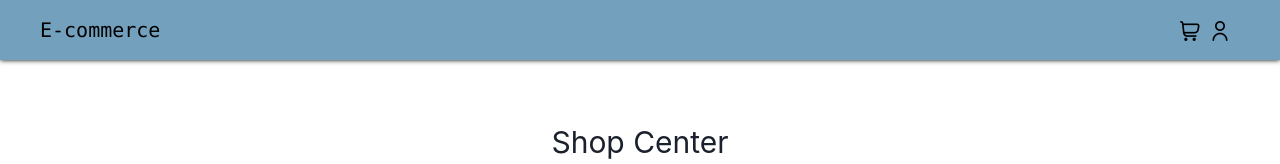
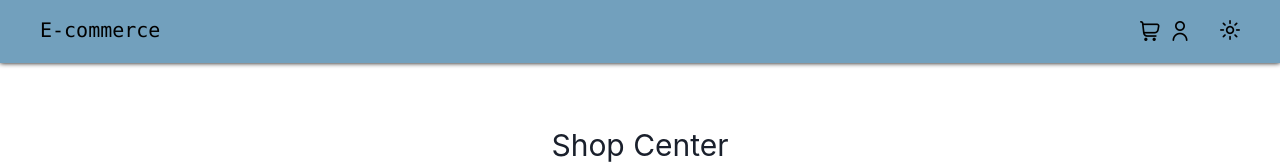
Before and after one commit to yusufkaanklc/E-Commerce-Example, a React (Create React App) app: page / in a window 1280 px wide. Shown: the top 164 px of the page. Built offline with nearby package versions, Linux system fonts and the light colour scheme.

Commit message:
Update Header.js

```diff
--- a/src/components/Header.js
+++ b/src/components/Header.js
@@ -9,9 +9,24 @@ import {
   MenuItem,
   Text,
   Button,
+  useColorMode,
 } from "@chakra-ui/react";
 import { useNavigate } from "react-router-dom";
 import UserContext from "../contexts/UserContext";
+
+function ThemeSwitcher() {
+  const { colorMode, toggleColorMode } = useColorMode();
+
+  return (
+    <Box ml={5} pt={"3px"} fontSize={20} onClick={toggleColorMode}>
+      {colorMode === "light" ? (
+        <i className="fi fi-rr-brightness"></i> // eklenecek
+      ) : (
+        <i className="fi fi-rr-moon"></i> // eklenecek
+      )}
+    </Box>
+  );
+}
 
 function Header() {
   const navigate = useNavigate();
@@ -54,7 +69,7 @@ function Header() {
                 >
                   <Avatar maxW={"35px"} maxH={"35px"}></Avatar>
                 </MenuButton>
-                <MenuList color={"#fff"}>
+                <MenuList>
                   <MenuItem>{`User : ${userData.username}`}</MenuItem>
                   <MenuItem onClick={() => navigate("/Orders")}>
                     My Orders
@@ -65,6 +80,7 @@ function Header() {
             ) : (
               ""
             )}
+            <ThemeSwitcher></ThemeSwitcher>
           </Flex>
         </Box>
       </Flex>
```
